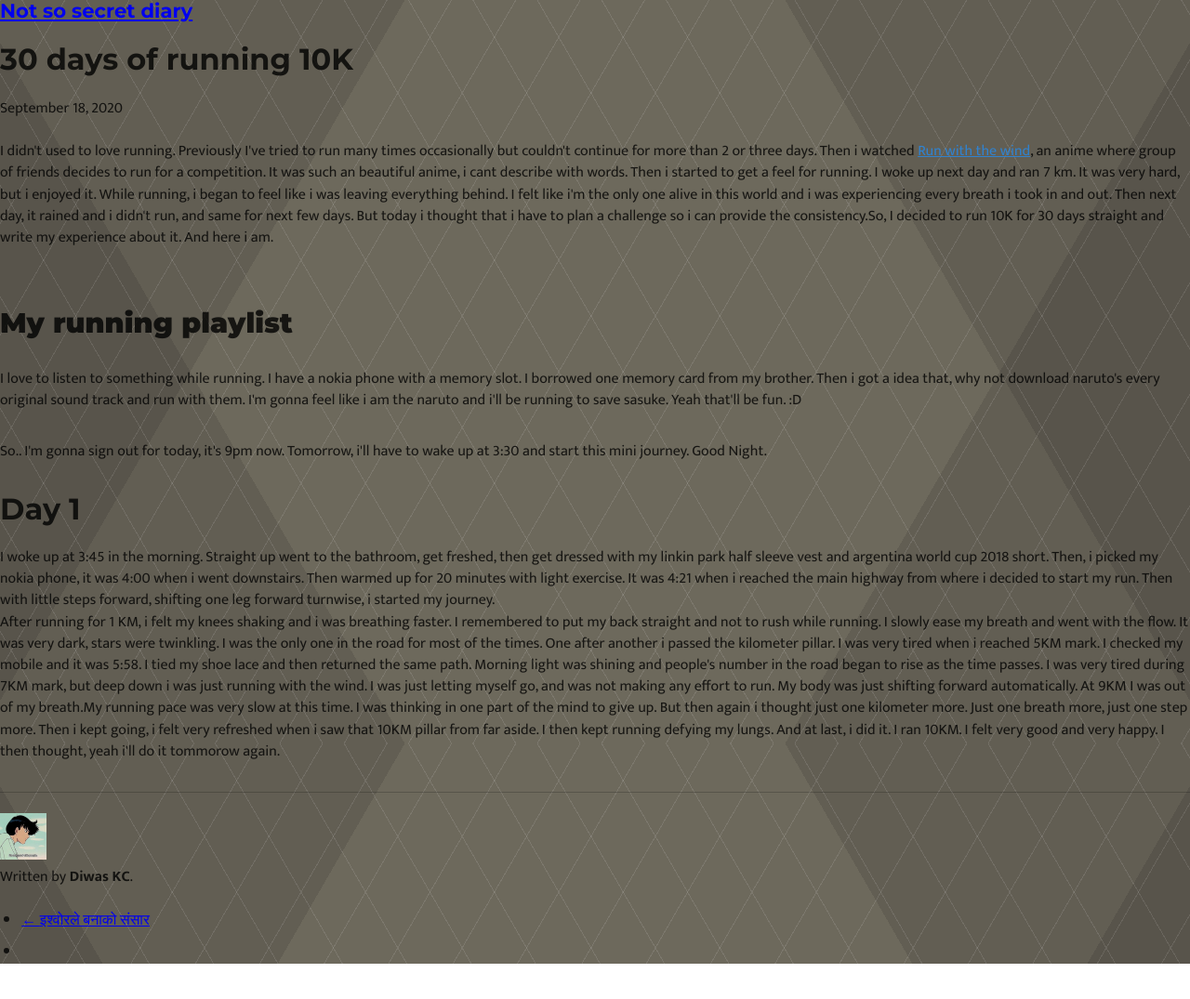
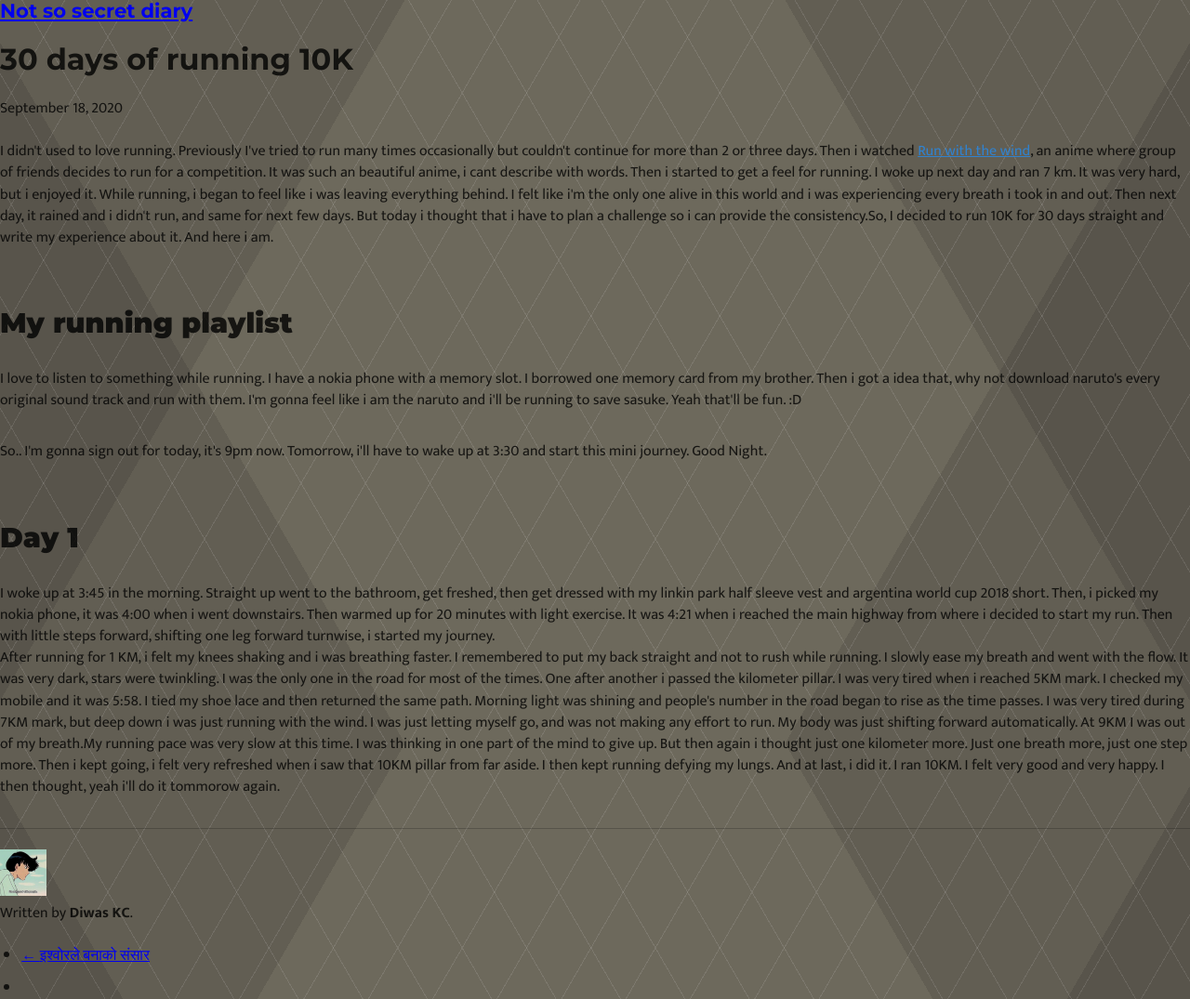
Before and after one commit to d1was/not-so-secret-diary, a Gatsby site: page /30-days-of-running-10k/ in a window 1280 px wide. Shown: the whole page at 93% size. Built offline with nearby package versions, Linux system fonts and the light colour scheme; Gatsby itself is replaced by a stand-in of ours; some packages are replaced by stand-ins of ours.

Commit message:
heading changed

```diff
--- a/content/blog/30-days-of-running-10k/index.md
+++ b/content/blog/30-days-of-running-10k/index.md
@@ -16,7 +16,7 @@ I love to listen to something while running. I have a nokia phone with a memory
 So.. I'm gonna sign out for today, it's 9pm now. Tomorrow, i'll have to wake up at
 3:30 and start this mini journey. Good Night.
 
-# Day 1
+## Day 1
 
 I woke up at 3:45 in the morning. Straight up went to the bathroom, get freshed, then get dressed with my linkin park half sleeve vest and argentina world cup 2018 short. Then, i picked my nokia phone, it was 4:00 when i went downstairs. Then warmed up for 20 minutes with light exercise. It was 4:21 when i reached the main highway from where i  decided to start my run. Then with little steps forward, shifting one leg forward turnwise, i started my journey.
 After running for 1 KM, i felt my knees shaking and i was breathing faster. I remembered to put my back straight and not to rush while running. I slowly ease my breath and went with the flow. It was very dark, stars were twinkling. I was the only one in the road for most of the times. One after another i passed the kilometer pillar. I was very tired when i reached 5KM mark. I checked my mobile and it was 5:58. I tied my shoe lace and then returned the same path. Morning light was shining and people's number in the road began to rise as the time passes. I was very tired during 7KM mark, but deep down i was just running with the wind. I was just letting myself go, and was not making any effort to run. My body was just shifting forward automatically. At 9KM I was out of my breath.My running pace was very slow at this time. I was thinking in one part of the mind to give up. But then again i thought just one kilometer more. Just one breath more, just one step more. Then i kept going, i felt very refreshed when i saw that 10KM pillar from far aside. I then kept running defying my lungs. And at last, i did it. I ran 10KM. I felt very good and very happy. I then thought, yeah i'll do it tommorow again.
--- a/src/markdown.css
+++ b/src/markdown.css
@@ -1,3 +1,5 @@
+
+
 .markdown > h2 {
   @apply text-3xl font-black mt-16 mb-8;
 }
```
